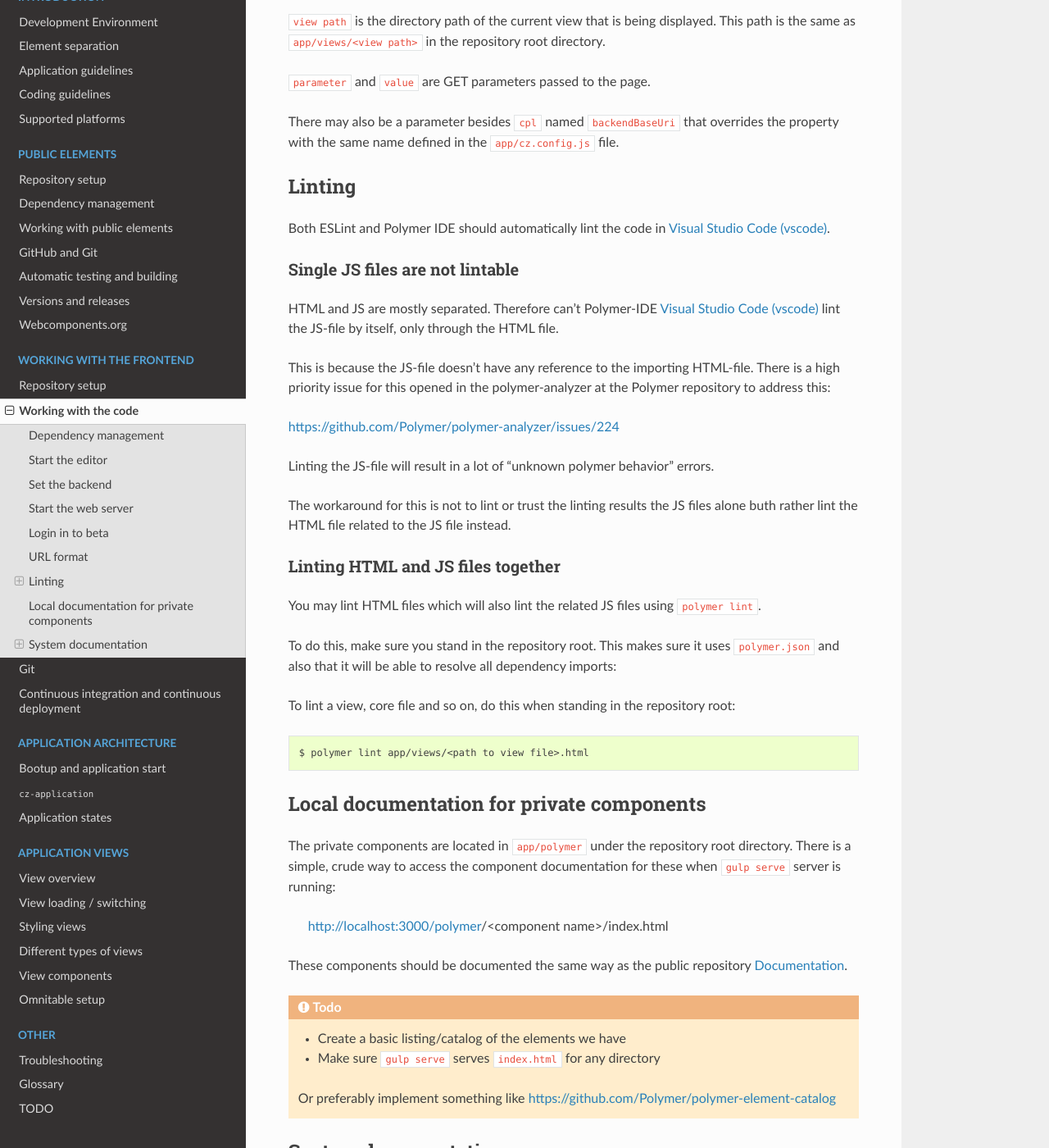
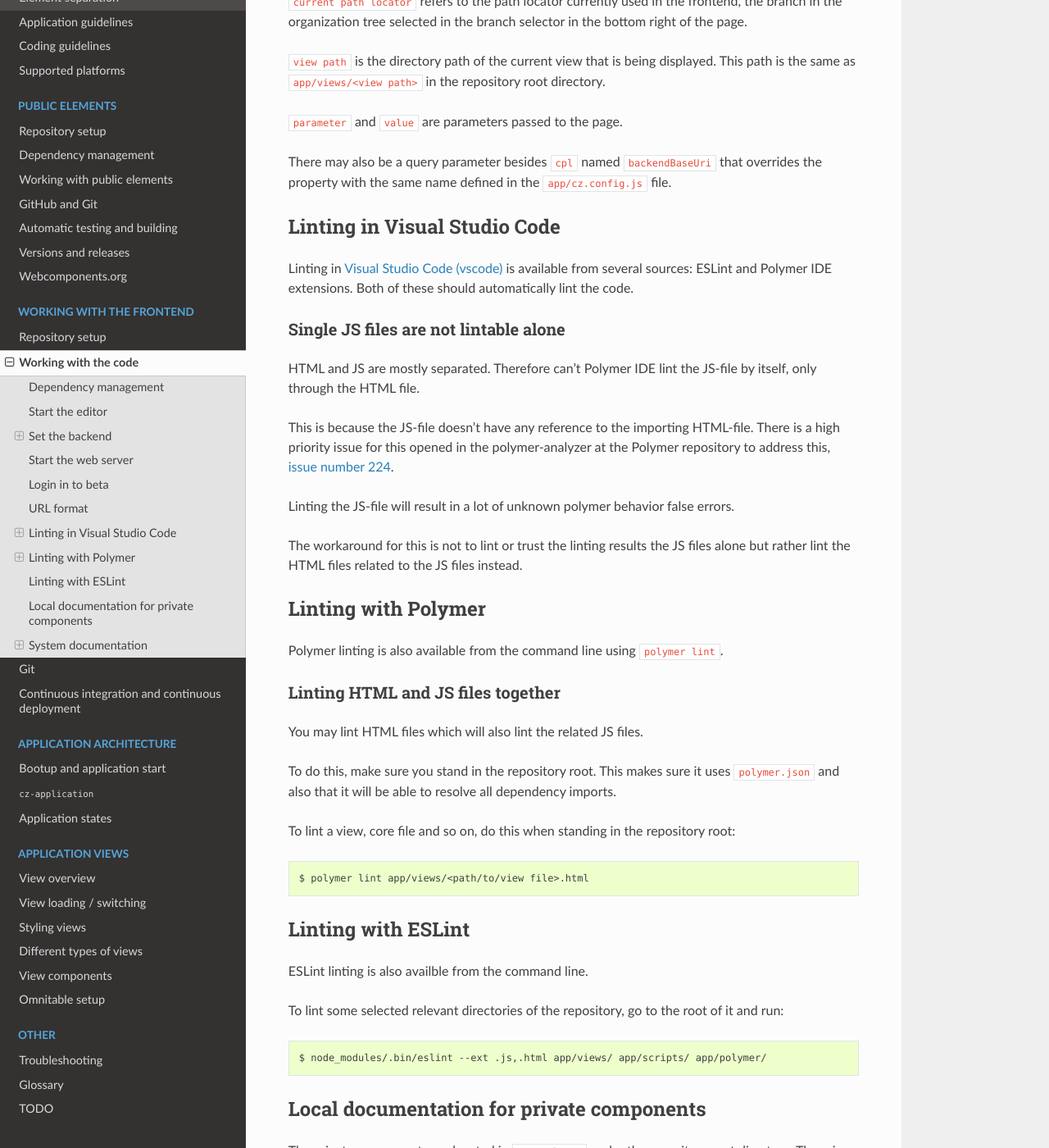
Before and after one commit to plumelo/cosmoz-frontend-rtd, a Sphinx documentation site: the page built from docs/frontend/30-working-with-the-code.rst, in a window 1280 px wide and 1400 px high, scrolled down 1615 px. Shown: the whole window at 82% size. Built offline with Sphinx 7.4.7 and the Read the Docs theme 2.0.0, drawn with Linux system fonts in a browser that asks for light colours; some of the changed text lies outside the part shown.

Commit message:
docs/frontend/30-working-with-the-code, adding and updating information.

```diff
--- a/docs/frontend/30-working-with-the-code.rst
+++ b/docs/frontend/30-working-with-the-code.rst
@@ -4,7 +4,8 @@ Working with the code
 Dependency management
 ---------------------
 
-Management of dependencies are mostly the same approach as for public elements:
+Management of dependencies for the frontend are mostly the same approach as for
+public elements.
 
 .. seealso::
 
@@ -25,6 +26,7 @@ The frontend needs to be configured to use the correct backend. This is done in
 configuration file in the repository:
 
 :file:`app/cz.config.js`
+~~~~~~~~~~~~~~~~~~~~~~~~
 
 Open this file and verify that the ``backendBaseUri`` property points to the
 right backend and that ``googleClientId`` has the right value for Google
@@ -41,18 +43,18 @@ need to go to the repository root directory and then run the following::
 .. note::
     ``polymer serve`` almost works when run in ``app/`` folder in repo.
 
-This will also open the default web browser when the server is ready and point
-it to http://localhost:3000/.
+The start of gulp will also open the default web browser when the server is
+ready and point it to http://localhost:3000 where the frontend is available.
 
 Login in to beta
 ----------------
 
 Login using the beta backend using Google authentication directly through
 the local frontend is currently not possible due to invalid origin for the
-sign in process.
+sign in process. Trying to login that way results in a temporary server error.
 
-To login, do instead visit https://beta.cosmoz.com/ and use the Google sign in
-there, then go back to http://localhost:3000/ and reload the page. You should
+To login, do instead visit https://beta.cosmoz.com and use the Google sign in
+there, then go back to http://localhost:3000 and reload the page. You should
 now be logged in because both uses the same backend.
 
 URL format
@@ -70,50 +72,65 @@ the bottom right of the page.
 This path is the same as ``app/views/<view path>`` in the repository root
 directory.
 
-``parameter`` and ``value`` are GET parameters passed to the page.
+``parameter`` and ``value`` are parameters passed to the page.
 
-There may also be a parameter besides ``cpl`` named ``backendBaseUri`` that
-overrides the property with the same name defined in the
+There may also be a query parameter besides ``cpl`` named ``backendBaseUri``
+that overrides the property with the same name defined in the
 :file:`app/cz.config.js` file.
 
-Linting
--------
+Linting in Visual Studio Code
+-----------------------------
 
-Both ESLint and Polymer IDE should automatically lint the code in :ref:`vscode`.
+Linting in :ref:`vscode` is available from several sources: ESLint and Polymer
+IDE extensions. Both of these should automatically lint the code.
 
-Single JS files are not lintable
-~~~~~~~~~~~~~~~~~~~~~~~~~~~~~~~~
+Single JS files are not lintable alone
+~~~~~~~~~~~~~~~~~~~~~~~~~~~~~~~~~~~~~~
 
-HTML and JS are mostly separated. Therefore can't Polymer-IDE :ref:`vscode` lint
-the JS-file by itself, only through the HTML file.
+HTML and JS are mostly separated. Therefore can't Polymer IDE lint the JS-file
+by itself, only through the HTML file.
 
 This is because the JS-file doesn't have any reference to the importing
 HTML-file. There is a high priority issue for this opened in the
-polymer-analyzer at the Polymer repository to address this:
+polymer-analyzer at the Polymer repository to address this, `issue number 224
+<https://github.com/Polymer/polymer-analyzer/issues/224>`_.
 
-https://github.com/Polymer/polymer-analyzer/issues/224
-
-Linting the JS-file will result in a lot of "unknown polymer behavior" errors.
+Linting the JS-file will result in a lot of unknown polymer behavior false
+errors.
 
 The workaround for this is not to lint or trust the linting results the JS files
-alone buth rather lint the HTML file related to the JS file instead.
+alone but rather lint the HTML files related to the JS files instead.
+
+Linting with Polymer
+--------------------
+
+Polymer linting is also available from the command line using ``polymer lint``.
 
 Linting HTML and JS files together
 ~~~~~~~~~~~~~~~~~~~~~~~~~~~~~~~~~~
 
-You may lint HTML files which will also lint the related JS files using
-``polymer lint``.
+You may lint HTML files which will also lint the related JS files.
 
 To do this, make sure you stand in the repository root. This makes sure it uses
 :file:`polymer.json` and also that it will be able to resolve all dependency
-imports::
+imports.
 
 To lint a view, core file and so on, do this when standing in the repository
 root::
 
-    $ polymer lint app/views/<path to view file>.html
+    $ polymer lint app/views/<path/to/view file>.html
 
 .. _private_component_docs:
+
+Linting with ESLint
+-------------------
+
+ESLint linting is also availble from the command line.
+
+To lint some selected relevant directories of the repository, go to the root of
+it and run::
+
+    $ node_modules/.bin/eslint --ext .js,.html app/views/ app/scripts/ app/polymer/
 
 Local documentation for private components
 ------------------------------------------
@@ -128,11 +145,12 @@ These components should be documented the same way as the public repository
 :ref:`public_repo_documentation`.
 
 .. todo::
-    - Create a basic listing/catalog of the elements we have
+    Create a basic listing/catalog of the elements we have.
 
-    - Make sure ``gulp serve`` serves ``index.html`` for any directory
+    Make sure ``gulp serve`` serves ``index.html`` for any directory.
 
-    Or preferably implement something like https://github.com/Polymer/polymer-element-catalog
+    Or preferably implement something like
+    https://github.com/Polymer/polymer-element-catalog.
 
 System documentation
 --------------------
@@ -159,33 +177,48 @@ Debian / Ubuntu::
     $ sudo apt install python-pip
     $ sudo pip install sphinx sphinx-autobuild sphinx_rtd_theme
 
-Get the source::
+Get the source
+~~~~~~~~~~~~~~
+
+To get the source you can clone it from the GitHub repository and then enter the
+directory that is created by the cloning process::
 
     $ git clone https://github.com/Neovici/cosmoz-frontend-rtd
     $ cd cosmoz-frontend-rtd/docs
 
-Auto-build and view::
+Start the web server
+~~~~~~~~~~~~~~~~~~~~
+
+In order to get the local copy of the documentation up and running you need to
+use ``sphinx-autobuild`` to build it and start the web server::
 
     $ sphinx-autobuild . _build_html
 
-Documentation should be available and auto-reload upon change at http://localhost:8000
+Documentation should be available and reload automatically upon change at
+http://localhost:8000.
 
-.. seealso::
+For more information about setting up the documentation you may look at the
+`Installing Sphinx <http://www.sphinx-doc.org/en/master/usage/installation.html>`_
+page at Sphinx documentation and the `Getting started
+<https://docs.readthedocs.io/en/latest/getting_started.html>`_ page in the Read
+the Docs documentation.
 
-    https://docs.readthedocs.io/en/latest/getting_started.html
+Writing documentation
+~~~~~~~~~~~~~~~~~~~~~
 
-    http://sphinx-doc.org/latest/install.html
+Documentation is written in the ``reStructuredText`` format. Information about
+this format is available in the `Sphinx documentation
+<http://www.sphinx-doc.org/en/master/rest.html>`_.
 
-Writing docs
-~~~~~~~~~~~~
 
-.. seealso::
-
-    https://docs.readthedocs.io/en/latest/index.html
-
-    http://www.sphinx-doc.org/en/stable/rest.html
+The documentation is hosted by Read the Docs, which has a `documentation
+<https://docs.readthedocs.io/en/latest/index.html>`_ itself.
 
 Submitting changes
 ~~~~~~~~~~~~~~~~~~
 
-See :ref:`github-submitting-changes` for public elements' :ref:`github-git`
+Contributions to the documentation are encouraged and should be done in branches
+followed by a `pull request
+<https://help.github.com/articles/creating-a-pull-request/>`_. For more details
+about this, please see :ref:`github-submitting-changes` for public elements
+:ref:`github-git`.
```
Also changed, not shown: other parts of docs/frontend/30-working-with-the-code.rst (+1 -1 lines).
